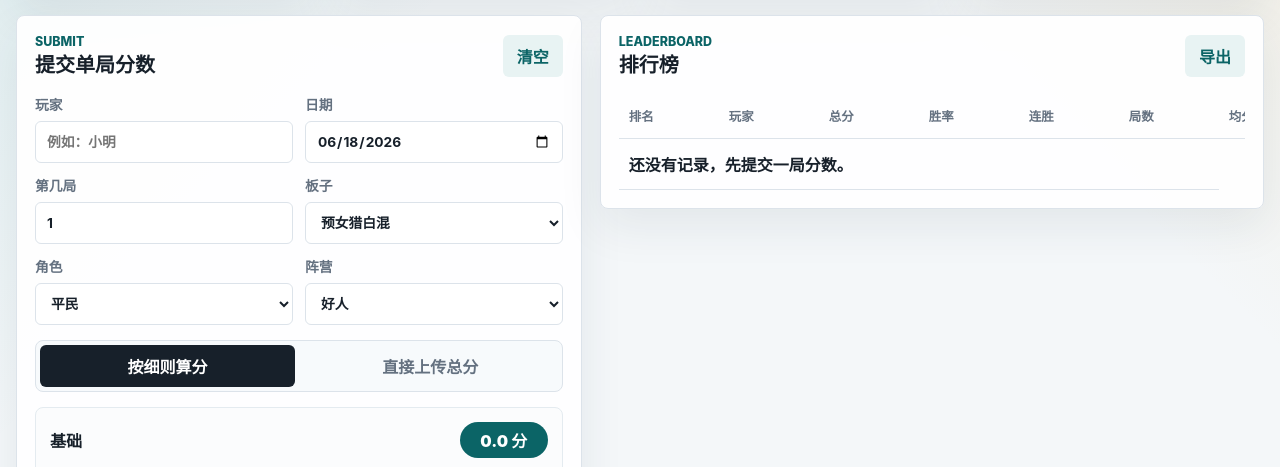
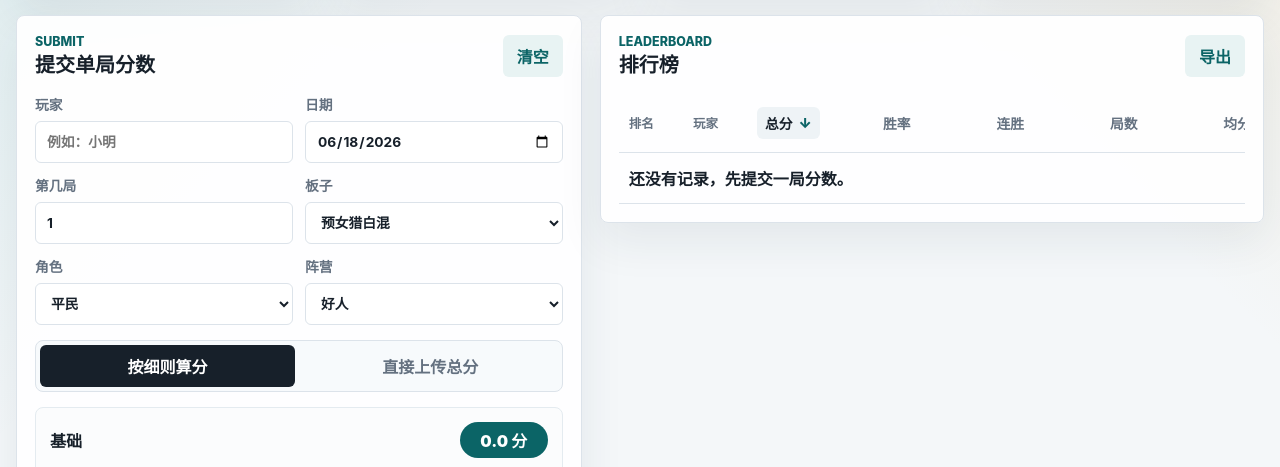
Before and after one commit to Jozky86/X2Rank, a plain HTML site: page index.html in a window 1280 px wide. Shown: the part 278-745 px from the top of the page. Drawn offline with Linux system fonts and the light colour scheme.

Commit message:
Add leaderboard sort controls

```diff
--- a/app.js
+++ b/app.js
@@ -39,6 +39,7 @@ const state = {
   extras: [],
   records: loadRecords(),
   selectedPlayer: "",
+  sortKey: "totalScore",
 };
 
 const el = (id) => document.getElementById(id);
@@ -192,29 +193,36 @@ function getLeaderboard() {
     byPlayer.set(record.playerName, current);
   });
 
-  return Array.from(byPlayer.values())
+  const players = Array.from(byPlayer.values())
     .map((player) => ({
       ...player,
       winRate: player.games ? player.wins / player.games : 0,
       avgScore: player.games ? player.totalScore / player.games : 0,
       winStreak: getWinStreak(state.records.filter((record) => record.playerName === player.playerName)),
-    }))
-    .sort(
-      (a, b) =>
-        b.totalScore - a.totalScore ||
-        b.winStreak - a.winStreak ||
-        b.winRate - a.winRate ||
-        a.playerName.localeCompare(b.playerName),
-    );
+    }));
+
+  return players.sort((a, b) => {
+    const primary = b[state.sortKey] - a[state.sortKey];
+    return primary || b.totalScore - a.totalScore || b.winRate - a.winRate || a.playerName.localeCompare(b.playerName);
+  });
+}
+
+function renderSortButtons() {
+  document.querySelectorAll(".sort-btn").forEach((button) => {
+    const isActive = button.dataset.sort === state.sortKey;
+    button.classList.toggle("active", isActive);
+    button.querySelector("span").textContent = isActive ? "↓" : "";
+  });
 }
 
 function renderLeaderboard() {
   const players = getLeaderboard();
   const body = el("leaderboardBody");
   body.innerHTML = "";
+  renderSortButtons();
 
   if (!players.length) {
-    body.innerHTML = `<tr><td colspan="6">还没有记录，先提交一局分数。</td></tr>`;
+    body.innerHTML = `<tr><td colspan="7">还没有记录，先提交一局分数。</td></tr>`;
   } else {
     players.forEach((player, index) => {
       const row = document.createElement("tr");
@@ -402,6 +410,13 @@ function bindEvents() {
     tab.addEventListener("click", () => switchMode(tab.dataset.mode));
   });
 
+  document.querySelectorAll(".sort-btn").forEach((button) => {
+    button.addEventListener("click", () => {
+      state.sortKey = button.dataset.sort;
+      renderLeaderboard();
+    });
+  });
+
   document.querySelectorAll("#autoPanel input, #camp").forEach((input) => {
     input.addEventListener("input", updateLiveScore);
     input.addEventListener("change", updateLiveScore);
--- a/index.html
+++ b/index.html
@@ -197,11 +197,11 @@
                 <tr>
                   <th>排名</th>
                   <th>玩家</th>
-                  <th>总分</th>
-                  <th>胜率</th>
-                  <th>连胜</th>
-                  <th>局数</th>
-                  <th>均分</th>
+                  <th><button class="sort-btn active" type="button" data-sort="totalScore">总分 <span>↓</span></button></th>
+                  <th><button class="sort-btn" type="button" data-sort="winRate">胜率 <span></span></button></th>
+                  <th><button class="sort-btn" type="button" data-sort="winStreak">连胜 <span></span></button></th>
+                  <th><button class="sort-btn" type="button" data-sort="games">局数 <span></span></button></th>
+                  <th><button class="sort-btn" type="button" data-sort="avgScore">均分 <span></span></button></th>
                 </tr>
               </thead>
               <tbody id="leaderboardBody"></tbody>
--- a/styles.css
+++ b/styles.css
@@ -380,6 +380,31 @@ th {
   text-transform: uppercase;
 }
 
+.sort-btn {
+  display: inline-flex;
+  align-items: center;
+  gap: 6px;
+  min-height: 32px;
+  border-radius: 6px;
+  padding: 0 8px;
+  color: var(--muted);
+  background: transparent;
+  font-size: 0.86rem;
+  font-weight: 900;
+}
+
+.sort-btn:hover,
+.sort-btn.active {
+  color: var(--ink);
+  background: #eef3f6;
+}
+
+.sort-btn span {
+  display: inline-block;
+  min-width: 10px;
+  color: var(--accent-dark);
+}
+
 td {
   font-weight: 760;
 }
```
